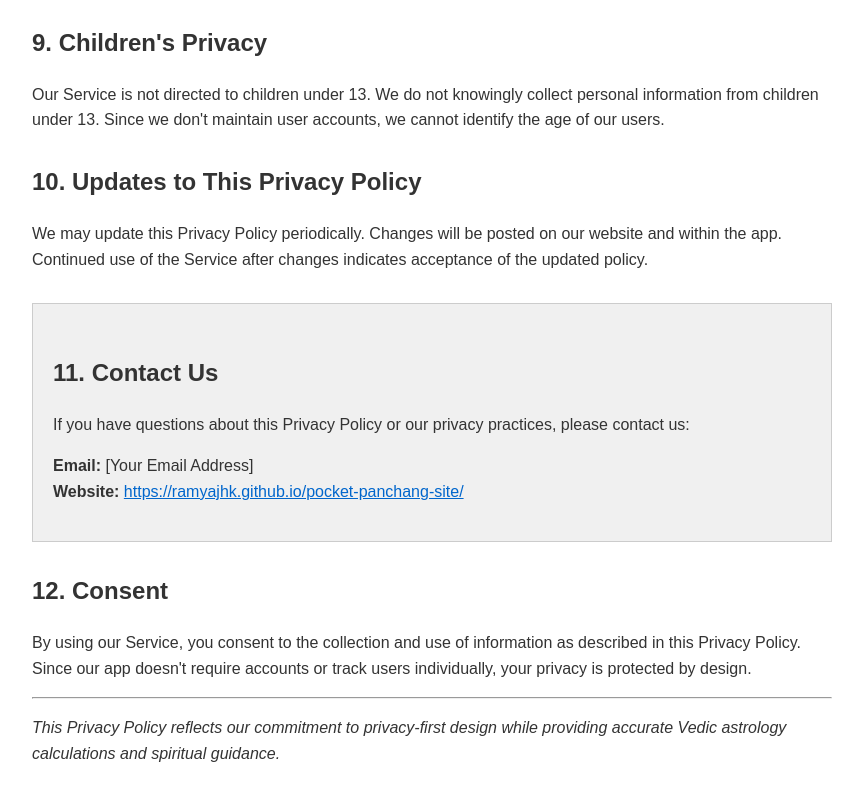
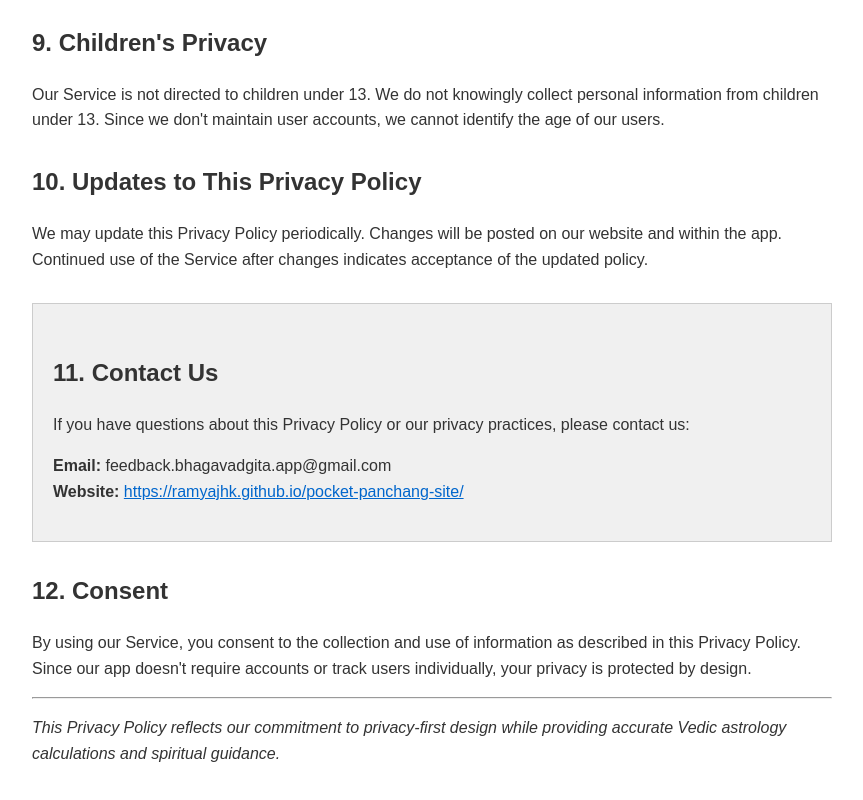
Before and after one commit to ramyajhk/pocket-panchang-site, a plain HTML site: page privacy-policy.html in a window 1280 px wide. Shown: the part 4522-5322 px from the top of the page, without its empty margins (208-1071 px from the left). Drawn offline with Linux system fonts and the light colour scheme.

Commit message:
Update privacy-policy.html

```diff
--- a/privacy-policy.html
+++ b/privacy-policy.html
@@ -288,7 +288,7 @@
         <h2>11. Contact Us</h2>
         <p>If you have questions about this Privacy Policy or our privacy practices, please contact us:</p>
         <p>
-            <strong>Email:</strong> [Your Email Address]<br>
+            <strong>Email:</strong> feedback.bhagavadgita.app@gmail.com<br>
             <strong>Website:</strong> <a href="https://ramyajhk.github.io/pocket-panchang-site/">https://ramyajhk.github.io/pocket-panchang-site/</a>
         </p>
     </div>
```
